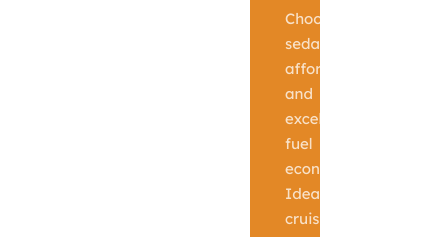
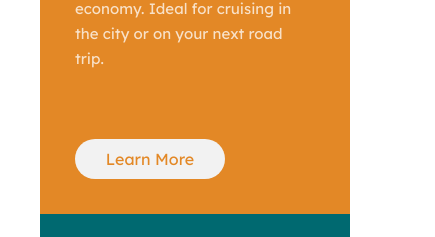
Before and after one commit to CyberGeni/3-column-preview-card-component-main, a plain HTML site: page index.html in a window 390 px wide. Shown: the part 257-494 px from the top of the page, 435 px wide, since content can reach past the window. Drawn offline with Linux system fonts and the light colour scheme.

Commit message:
adjusted media queries

```diff
--- a/style.css
+++ b/style.css
@@ -16,9 +16,7 @@
 .container {
     display: flex;
     background-color: #fff;
-    margin: 100px;
-    margin-left: 250px;
-    margin-right: 250px;
+    margin: 100px 250px auto;
 
 }
 .preview-1 {
@@ -93,15 +91,15 @@
     color: white;
     transition: 0.2s ease-in-out;
 }
-@media screen and (max-width: 480px) {
+@media screen and (max-width: 420px) {
     .container {
         display: block;
+        margin: 40px 40px auto;
     }
     .preview-1 {
         border-radius: 6px 6px 0 0;
     }
     .preview-3 {
         border-radius: 0 0 6px 6px;
-
     }
   }
```
